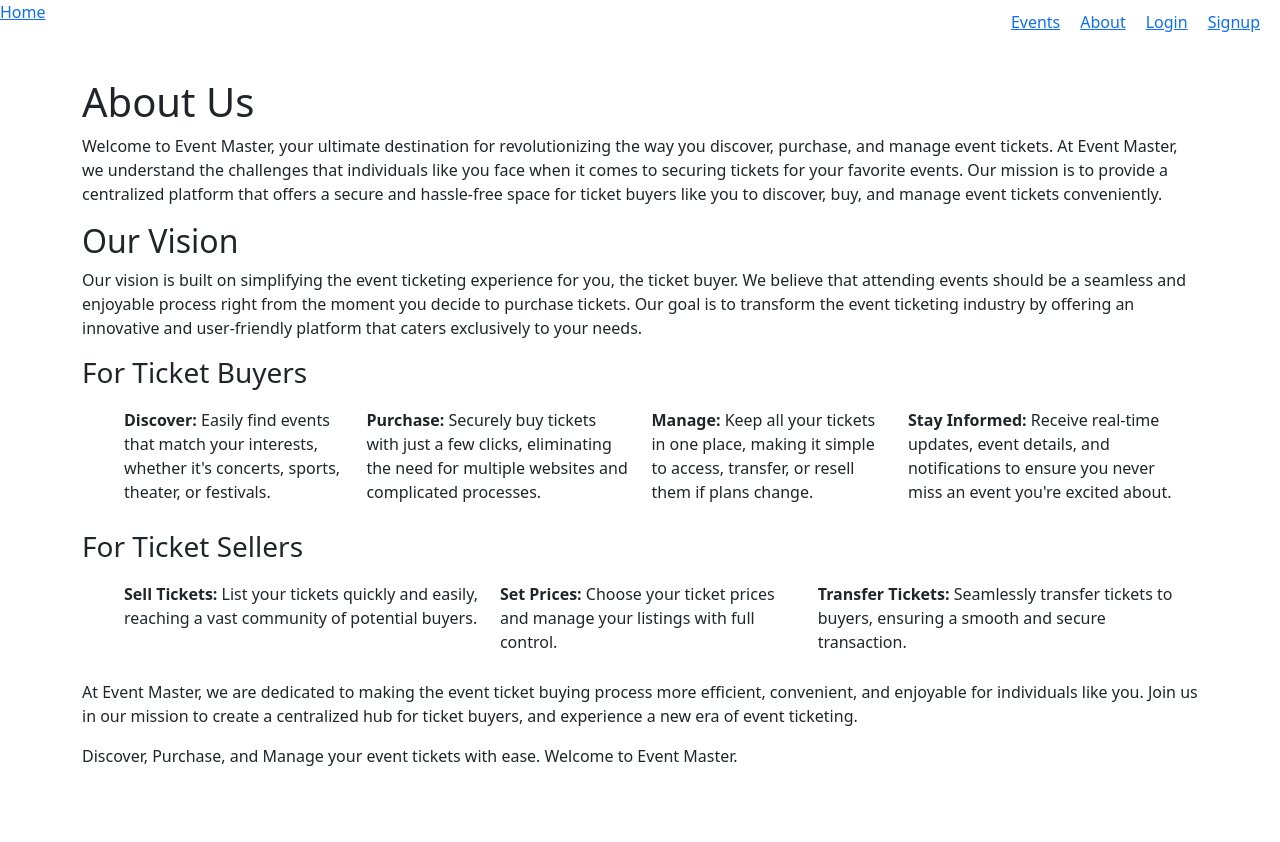
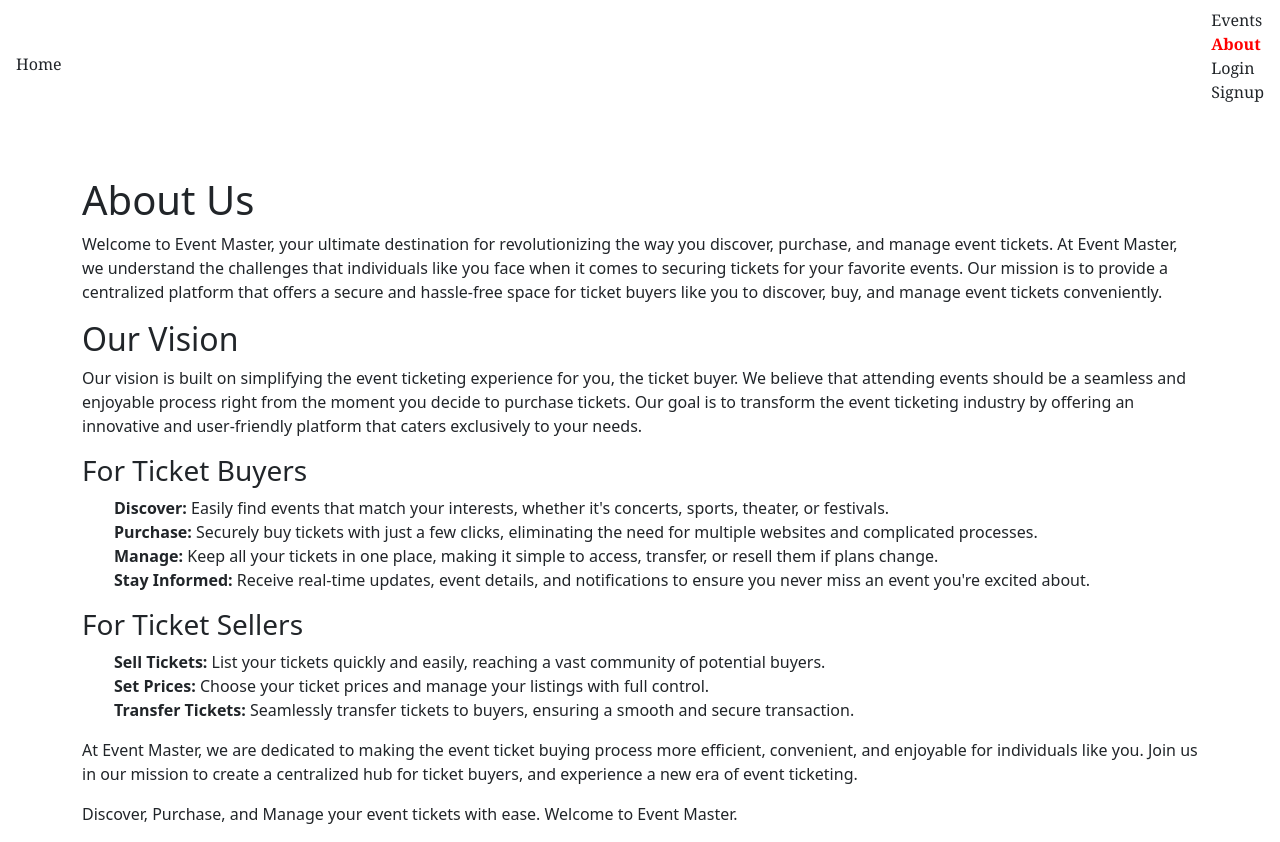
Before and after one commit to iammuirurimaina/EventMaster, a React (Create React App) app in the folder client/: page /about in a window 1280 px wide. Before the commit the page ends 800 px from the top, so only its background shows below. Built offline with nearby package versions, Linux system fonts and the light colour scheme; no server answers.

Commit message:
Styled navbar

```diff
--- a/client/src/components/App.css
+++ b/client/src/components/App.css
@@ -1,31 +1,81 @@
-#app{
-  width: 100vh;
+css
+/* Navbar container */
+#Navbar {
+ position: sticky;
+ top: 0;
+ background-color: white;
+ transition: background-color 0.3s ease-in-out;
+ box-shadow: 0px 2px 5px rgba(0, 0, 0, 0.2);
+ z-index: 1000;
 }
-#Navbar{
+
+/* Navbar styling */
+.Nav {
+ display: flex;
+ justify-content: space-between;
+ align-items: center;
+ padding: 0.5rem 1rem;
+ font-family: Georgia, 'Times New Roman', Times, serif
+ ;
+}
+
+/* Navbar links */
+.Nav .nav-link:hover {
+  background-color:yellow; /* Change background color on hover */
+  color: #fff; /* Change text color on hover */
+  border-radius: 5px; /* Add a subtle border-radius */
+  transform: scale(1.05); /* Slight scale-up on hover for a nice effect */
+  transition: background-color 0.3s, color 0.3s, border-radius 0.3s, transform 0.3s;
+}
+
+/* Dropdown styling */
+.Nav .dropdown {
   position: relative;
-  height: 30px;
-  background: transparent;
-  position: sticky;
+  display: inline-block;
+  font-family: 'Font2', sans-serif;
+}
 
+.Nav .dropdown-content {
+  display: none;
+  position: absolute;
+  background-color: #fff;
+  min-width: 160px;
+  box-shadow: 0px 8px 16px 0px rgba(0, 0, 0, 0.2);
+  z-index: 1;
+  border-radius: 5px; /* Add border-radius to the dropdown */
+  overflow: hidden; /* Hide overflow content if any */
+  transition: opacity 0.3s ease-in-out, transform 0.3s ease-in-out;
+  transform-origin: top;
+  opacity: 0;
+  transform: scaleY(0); /* Start with scaleY(0) to hide dropdown */
+}
 
+.Nav .dropdown-content a {
+  color: #333; /* Change text color for dropdown items */
+  padding: 12px 16px;
+  text-decoration: none;
+  display: block;
+  transition: background-color 0.3s, color 0.3s;
 }
-#home{
-  float:left;
-  color: red;
 
+.Nav .dropdown-content a:hover {
+  background-color: #ff5733; /* Change background color on hover */
+  color: #fff; /* Change text color on hover */
 }
-nav{
-  position: sticky;
+
+.Nav .dropdown:hover .dropdown-content {
+  display: block;
+  opacity: 1;
+  transform: scaleY(1); /* Show dropdown with scaleY(1) */
 }
-#links{
-  float: right;
-  right: 20px;
-  padding-right: 10px;
+
+.Nav .dropdown:hover .nav-link {
+  background-color: #ff5733; /* Change background color on hover */
+  color: #fff; /* Change text color on hover */
 }
-ul{
-  display: flex;
+
+/* Active link styling */
+.Nav .nav-link.active {
+  font-weight: bold;
+  color: #ff5733; /* Change text color for active link */
 }
-li{
-  padding: 10px;
-
-}
--- a/client/src/components/App.js
+++ b/client/src/components/App.js
@@ -8,7 +8,7 @@
 import Login from './Login';
 import Signup from './Signup';
 import Home from './Home';
-
+import './App.css';
 import AboutUs from './AboutUs';
 import DisplayEvents from './DisplayEvents';
 import Events from './Events';
--- a/client/src/components/NavBar.js
+++ b/client/src/components/NavBar.js
@@ -1,63 +1,73 @@
-import React from "react";
+import React, { useState } from "react";
 import { Link } from "react-router-dom";
-import "./App.css"
+import "./App.css";
 
 function NavBar({ user, onLogout }) {
+  const [isDropdownOpen, setIsDropdownOpen] = useState(false);
+
+  const toggleDropdown = () => {
+    setIsDropdownOpen(!isDropdownOpen);
+  };
+
+  const closeDropdown = () => {
+    setIsDropdownOpen(false);
+  };
+
+  const activeStyle = {
+    fontWeight: "bold",
+    color: "red", // Customize the active link style
+  };
+
   return (
     <div id="Navbar">
-      <nav class="Nav">
+      <nav className={`Nav ${isDropdownOpen ? "open" : ""}`}>
         <div id="home">
-        <Link to="/" className="text-red hover:text-gray-300">
+          <Link to="/" className="nav-link" onClick={closeDropdown}>
             Home
           </Link>
         </div>
         <ul id="links">
           <li>
-        <Link to="/events" >
+            <Link
+              to="/events"
+              className="nav-link"
+              style={window.location.pathname === "/events" ? activeStyle : {}}
+              onClick={closeDropdown}
+            >
               Events
             </Link>
           </li>
           <li>
-        <Link to="/about" >
+            <Link
+              to="/about"
+              className="nav-link"
+              style={window.location.pathname === "/about" ? activeStyle : {}}
+              onClick={closeDropdown}
+            >
               About
             </Link>
           </li>
-
           {user ? (
-          // Display "My Tickets" and "Logout" when the user is authenticated
+            <li className="dropdown" onMouseEnter={toggleDropdown} onMouseLeave={toggleDropdown}>
+              <span className="nav-link">User Actions</span>
+              {isDropdownOpen && (
+                <div className="dropdown-content">
+                  <Link to="/add-events" onClick={closeDropdown}>
+                    EventForm
+                  </Link>
+                  <button onClick={onLogout}>Logout</button>
+                </div>
+              )}
+            </li>
+          ) : (
             <>
               <li>
-
-            <Link to="/add-events" >
-              EventForm
-            </Link>
-            </li>
-            {/* <li>
-
-          <Link to="/my-tickets" >
-            MyTickets
-          </Link>
-          </li> */}
-
-            <li>
-            <button
-              onClick={onLogout}
-
-            >
-              Logout
-            </button>
-            </li>
-          </>
-        ) : (
-          // Display "Login" and "Signup" when the user is not authenticated
-          <>
-          <li>
-            <Link to="/login" >
+                <Link to="/login" className="nav-link" onClick={closeDropdown}>
                   Login
                 </Link>
               </li>
               <li>
-            <Link to="/signup" >
+                <Link to="/signup" className="nav-link" onClick={closeDropdown}>
                   Signup
                 </Link>
               </li>
```
Lines whose indentation alone changed are shown as unchanged.
